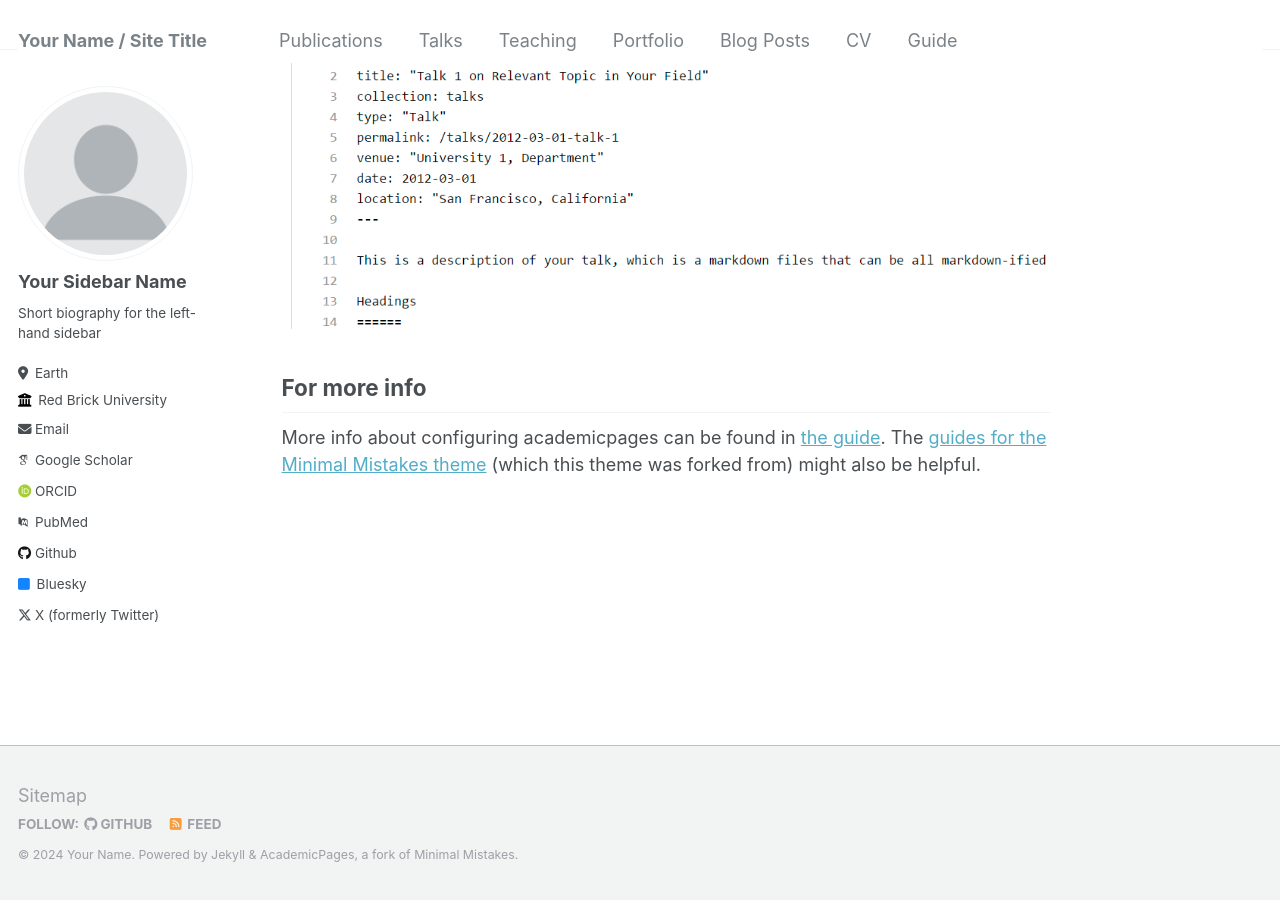
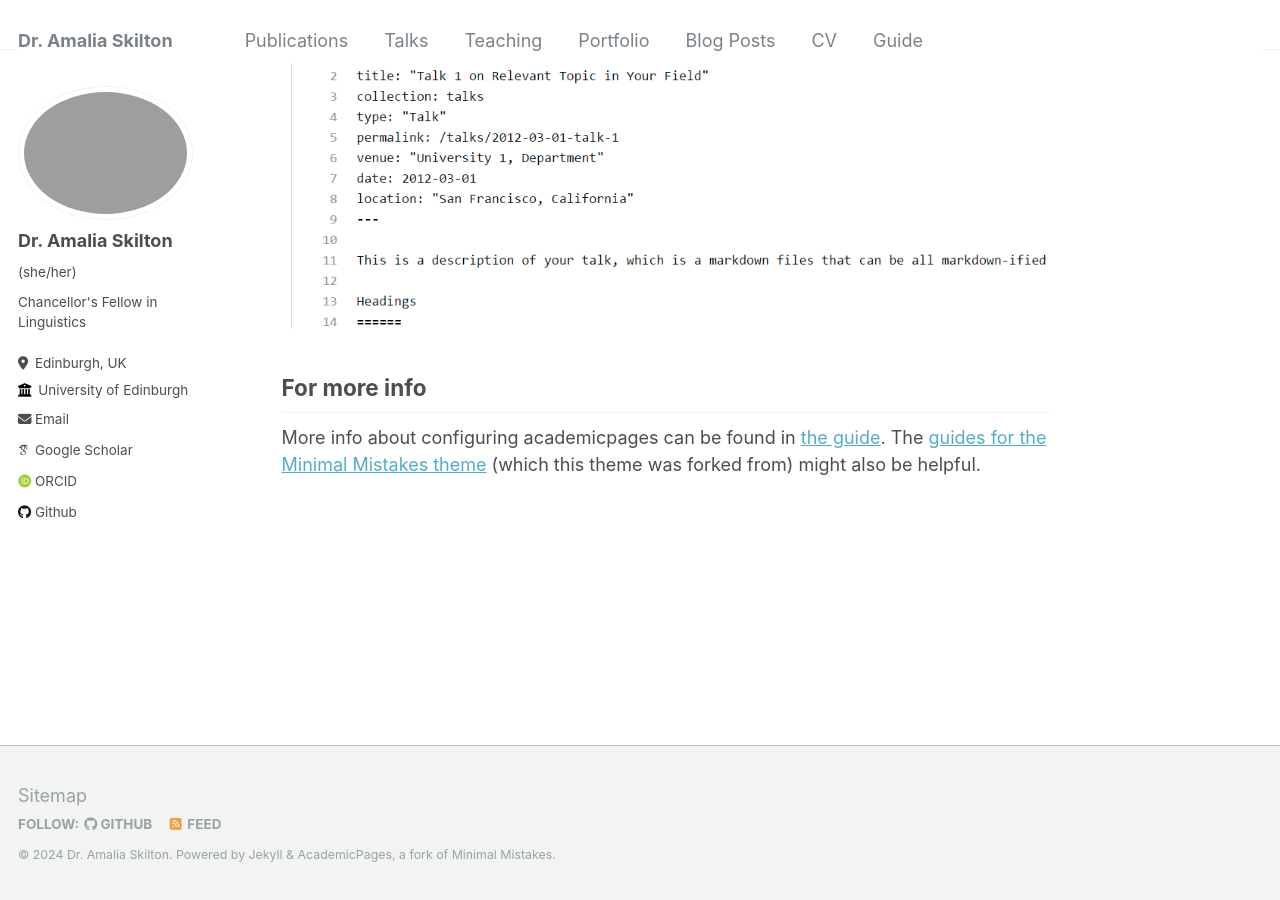
Before and after one commit to amaliaskilton/amaliaskilton.github.io, a Jekyll site: the page built from _pages/about.md, in a window 1280 px wide and 900 px high, scrolled down 2640 px. Built offline with Jekyll 4.4.1, drawn with Linux system fonts in a browser that asks for light colours; some web fonts are replaced.

Commit message:
Update _config.yml

```diff
--- a/_config.yml
+++ b/_config.yml
@@ -8,46 +8,46 @@
 
 # Basic Site Settings
 locale                   : "en-US"
-title                    : "Your Name / Site Title"
+title                    : "Dr. Amalia Skilton"
 title_separator          : "-"
-name                     : &name "Your Name"
-description              : &description "personal description"
-url                      : https://academicpages.github.io # the base hostname & protocol for your site e.g. "https://mmistakes.github.io"
+name                     : &name "Dr. Amalia Skilton"
+description              : &description "Chancellor's Fellow in Linguistics, University of Edinburgh"
+url                      : https://amaliaskilton.github.io # the base hostname & protocol for your site e.g. "https://mmistakes.github.io"
 baseurl                  : "" # the subpath of your site, e.g. "/blog"
-repository               : "academicpages/academicpages.github.io"
+repository               : "amaliaskilton/amaliasilton.github.io"
 
 # Site Author - The following control what appear as part of the author content on the side bar.
 #               If a field is blank the icon and link will not appear, otherwise it will be shown.
 #               Additional customization can be done by editing /_includes/author-profile.html
 author:
   # Biographic information
-  avatar           : "profile.png"
-  name             : "Your Sidebar Name"
-  pronouns         : # example: "she/her"
-  bio              : "Short biography for the left-hand sidebar"
-  location         : "Earth"
-  employer         : "Red Brick University"
+  avatar           : "amalia-skilton-headshot.jpg"
+  name             : "Dr. Amalia Skilton"
+  pronouns         : "(she/her)"
+  bio              : "Chancellor's Fellow in Linguistics"
+  location         : "Edinburgh, UK"
+  employer         : "University of Edinburgh"
   uri              : # URL
-  email            : "none@example.org"
+  email            : "amalia.skilton@berkeley.edy"
 
   # Academic websites
   arxiv            : # URL - Update with the correct link to your profile
-  googlescholar    : "https://scholar.google.com/citations?user=PS_CX0AAAAAJ"
+  googlescholar    : "https://scholar.google.com/citations?user=9oWQr8oAAAAJ"
   impactstory      : # URL
-  orcid            : "http://orcid.org/yourorcidurl"
-  pubmed           : "https://www.ncbi.nlm.nih.gov/pubmed/?term=john+snow"
+  orcid            : "http://orcid.org/0000-0002-9848-5688"
+  pubmed           : # URL
   researchgate     : # URL
 
   # Repositories and software development
   bitbucket        : # Username - Update with your username on the site
   codepen          : # Username
   dribbble         : # Username
-  github           : "academicpages"
+  github           : "amaliaskilton"
   kaggle           : # Username
   stackoverflow    : # User number or user number and name (i.e., use "1" or "1/jeff-atwood")
 
   # Social media
-  bluesky          : "bsky.app" # Replace this with you Bluesky username
+  bluesky          : # Replace this with you Bluesky username
   facebook         : # Username
   flickr           : # Username
   foursquare       : # Username
@@ -64,7 +64,7 @@ author:
   steam            : # Username
   telegram         : # URL
   tumblr           : # Username
-  twitter          : "UniofOxford"  # Replace this with your X / Twitter handle
+  twitter          : # Replace this with your X / Twitter handle
   vine             : # Username
   weibo            : # Username
   wikipedia        : # Username
```
